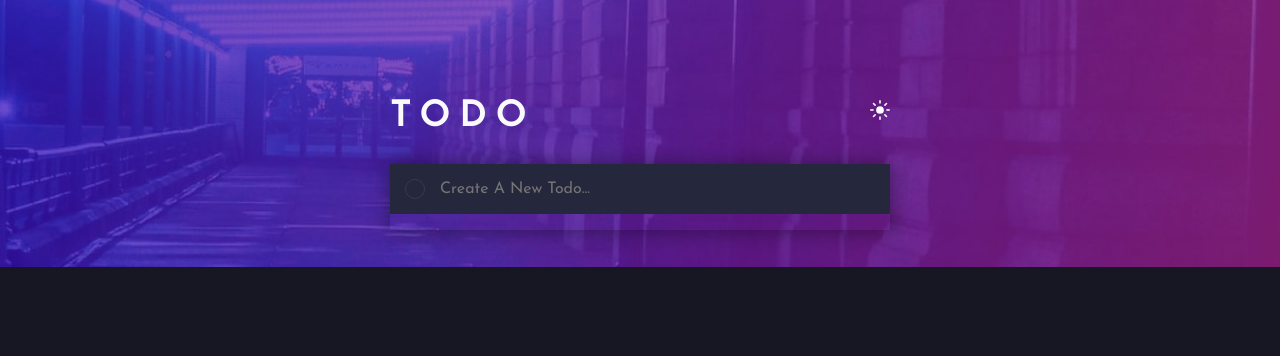
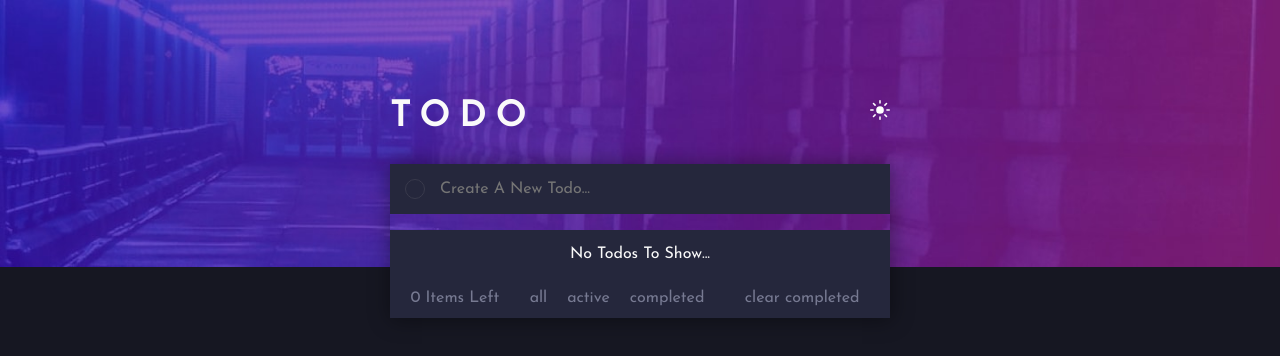
Before and after one commit to Ram0O7/todo-app, a React (Create React App) app: page / in a window 1280 px wide. Shown: the top 356 px of the page. Built offline with nearby package versions, Linux system fonts and the light colour scheme.

Commit message:
almost done

```diff
--- a/src/App.js
+++ b/src/App.js
@@ -8,7 +8,7 @@ import { useGlobalContext } from './context';
 
 const App = () => {
   const data = useGlobalContext();
-  const { submitHandler, todo, setTodo, list } = data;
+  const { submitHandler, todo, setTodo, showList, startMessage } = data;
 
   const [theme, setTheme] = useState(initialTheme);
 
@@ -41,7 +41,7 @@ const App = () => {
           <button type='submit' className='btn'></button>
           <input type='text' placeholder='Create a new todo...' value={todo} onChange={(e) => setTodo(e.target.value)} />
         </form>
-        <ListContainer todos={list} />
+        <ListContainer todos={showList} message={startMessage} />
         </div>
       </section>
     </>
--- a/src/List.js
+++ b/src/List.js
@@ -12,7 +12,7 @@ const List = ({ id, title, checked }) => {
         <li className={`${checked ? 'list-item list-checked' : 'list-item'}`} onClick={() => editItem(id)}>
             <button type="button" className={`${checked ? 'btn checked' : 'btn'}`}> </button>
             <p key={id}>{title}</p>
-            {checked && <button type="button" className='remove-btn cross' onClick={() => removeItem(id)}><img src={iconCross} alt="cross" /></button>}
+            {checked && <button type="button" className='toggle-btn cross' onClick={() => removeItem(id)}><img src={iconCross} alt="cross" /></button>}
         </li>
     )
 }
--- a/src/ListContainer.js
+++ b/src/ListContainer.js
@@ -1,10 +1,8 @@
 import React from 'react';
 import List from './List';
 import Listtoggle from './Listtoggle';
-// import { useGlobalContext } from './context';
 
-const ListContainer = ({ todos }) => {
-    // const data = useGlobalContext();
+const ListContainer = ({ todos, message }) => {
 
     return (
         <div className='container'>
@@ -19,9 +17,8 @@ const ListContainer = ({ todos }) => {
                     )
                 })}
             </ul>
-            {todos.length > 0 &&
-                <Listtoggle listCount={todos.length} />
-            }
+            {todos.length === 0 && <p className='alert'>No {message} todos to show...</p>}
+            <Listtoggle listCount={todos.length} />
         </div>
     )
 }
--- a/src/Listtoggle.js
+++ b/src/Listtoggle.js
@@ -1,18 +1,19 @@
 import React from 'react'
-// import { useGlobalContext } from './context';
+import { useGlobalContext } from './context';
 
 const Listtoggle = ({ listCount }) => {
-    // const data = useGlobalContext();
+    const data = useGlobalContext();
+    const { getTodoStatus } = data;
 
     return (
         <div className='list-item list-toggle'>
             <span>{listCount} items left</span>
             <div className='item-filter'>
-                <button type="button" className='remove-btn active'>all</button>
-                <button type="button" className='remove-btn'>active</button>
-                <button type="button" className='remove-btn'>completed</button>
+                <button type="button" className='toggle-btn' onClick={() => getTodoStatus('all')}>all</button>
+                <button type="button" className='toggle-btn' onClick={() => getTodoStatus('active')}>active</button>
+                <button type="button" className='toggle-btn' onClick={() => getTodoStatus('completed')}>completed</button>
             </div>
-            <button type="button" className='remove-btn'>clear completed</button>
+            <button type="button" className='toggle-btn' onClick={() => getTodoStatus('clear')}>clear completed</button>
         </div>
     )
 }
--- a/src/context.js
+++ b/src/context.js
@@ -13,8 +13,10 @@ const getLocalStorage = () => {
 
 const AppProvider = ({ children }) => {
 
+    const [startMessage, setStartMessage] = useState("");
     const [todo, setTodo] = useState("");
     const [list, setList] = useState(getLocalStorage());
+    const [showList, setShowList] = useState(list);
     const [checked, setChecked] = useState(false);
 
     const submitHandler = (e) => {
@@ -22,15 +24,47 @@ const AppProvider = ({ children }) => {
         if (todo) {
             const newTodo = { id: new Date().getTime().toString(), title: todo, checked: false };
             setList([...list, newTodo]);
+            setShowList([...list, newTodo]);
             setTodo("");
+        }
+    }
+
+    const getActiveElements = () => {
+        const activeTodos = list.filter((item) => item.checked === false);
+        setShowList(activeTodos);
+        setStartMessage("active")
+    }
+    const getCompletedElements = () => {
+        const completedTodos = list.filter((item) => item.checked === true);
+        setShowList(completedTodos);
+        setStartMessage("completed");
+    }
+    const clearCompletedTodos = () => {
+        const clearedList = list.filter((item) => item.checked === false);
+        setList(clearedList);
+        setShowList(clearedList);
+    }
+
+    const getTodoStatus = (status) => {
+        if (status === 'active') {
+            getActiveElements();
+        } else if (status === 'completed') {
+            getCompletedElements();
+        } else if (status === 'clear') {
+            clearCompletedTodos();
+        } else {
+            setShowList(list);
+            setStartMessage("");
         }
     }
 
     const removeItem = (id) => {
         const newList = list.filter((item) => item.id !== id);
         setList(newList);
+        setShowList(newList);
     }
 
+    // eslint-disable-next-line
     const editItem = (id) => {
         const check = list.find((item) => item.id === id).checked;
         setChecked(!checked);
@@ -39,15 +73,17 @@ const AppProvider = ({ children }) => {
 
     useEffect(() => {
         localStorage.setItem('todoList', JSON.stringify(list));
-    }, [list]);
+    }, [list, editItem]);
 
     return <AppContext.Provider value={{
         submitHandler,
         todo,
         setTodo,
-        list,
+        showList,
         removeItem,
         editItem,
+        getTodoStatus,
+        startMessage,
     }}>
         {children}
     </AppContext.Provider>
--- a/src/index.css
+++ b/src/index.css
@@ -78,6 +78,16 @@ header img {
   box-shadow: 1px 1px 20px 1px rgb(0,0,0,0.4);
 }
 
+.container{
+  background-color: var(--bg-section);
+  transition: background-color 1s;
+}
+
+.alert{
+  text-align: center;
+  color: var(--text-color);
+}
+
 .list-container {
   width: 100%;
   list-style: none;
@@ -156,17 +166,16 @@ input {
   background-position: center;
 }
 
-.remove-btn {
+.toggle-btn {
   border: none;
   background: none;
   color: var(--Dark-Grayish-Blue);
   padding: 0;
   margin-inline: 10px;
-  font-size: 13px;
   font-family: 'Josefin Sans', 'Ubuntu', sans-serif;
 }
 
-.active {
+.list-toggle button:active{
   color: var(--Bright-Blue);
 }
 
```
